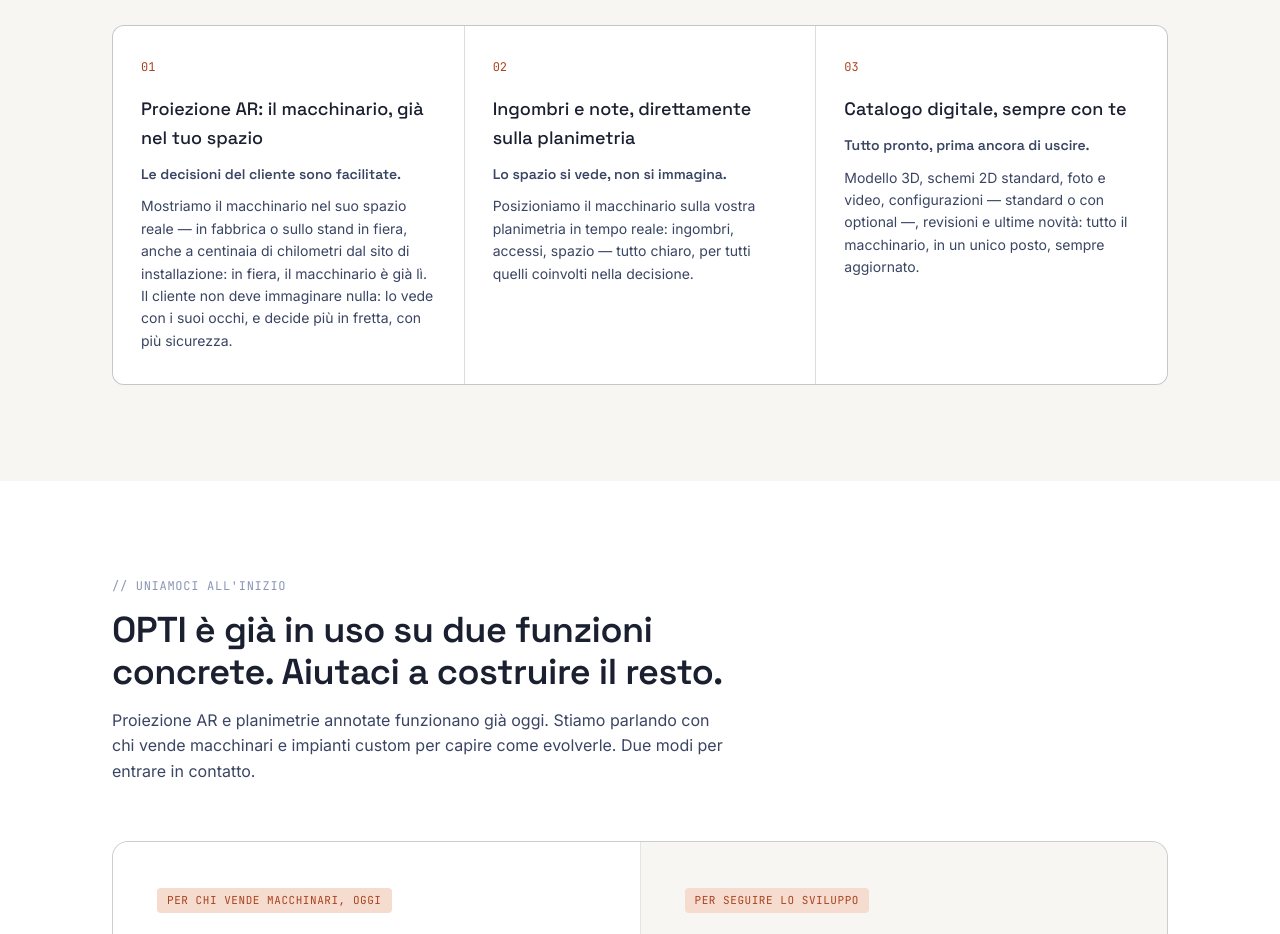
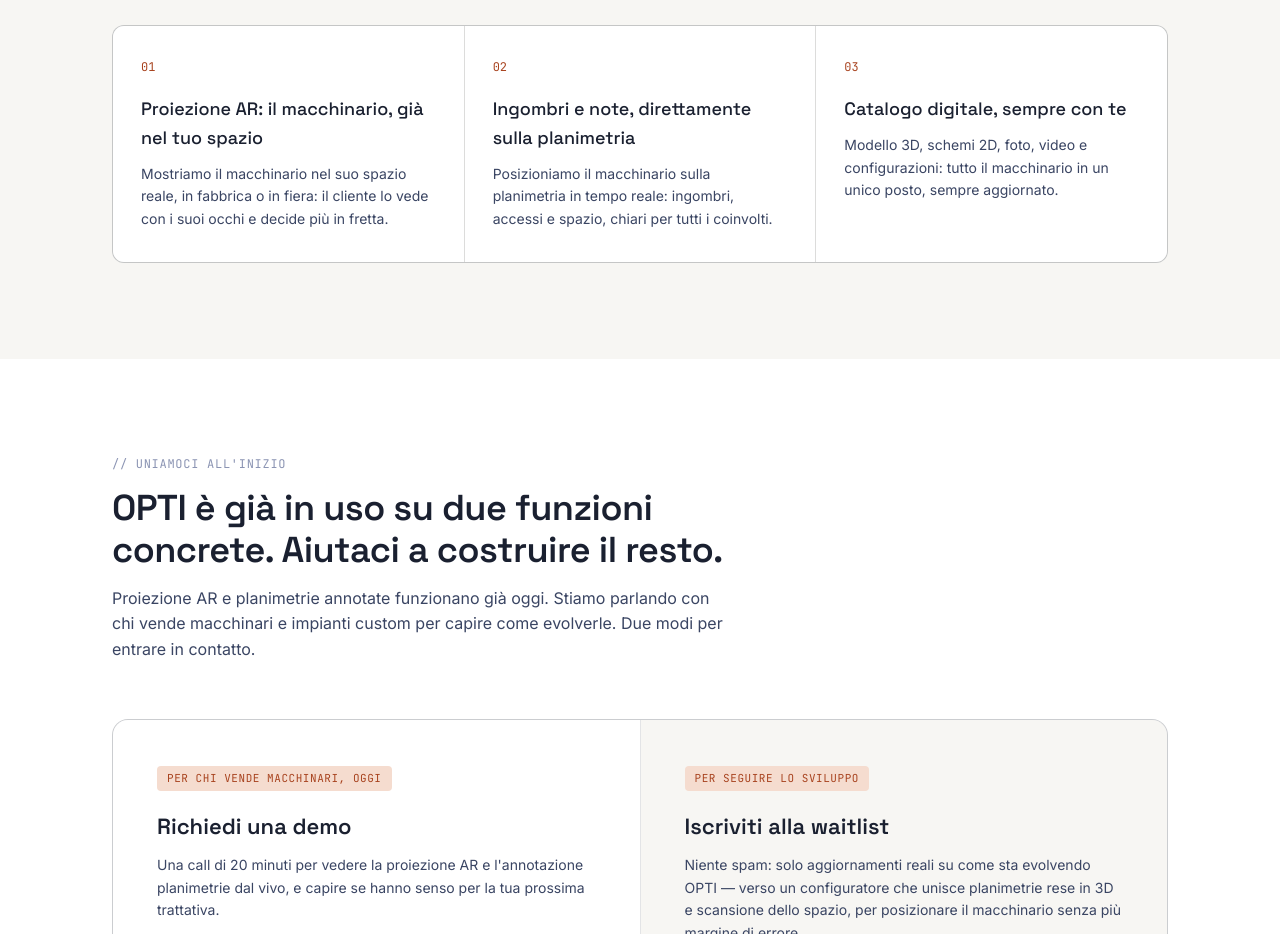
Before and after one commit to matteo-maggi/opti-landing, a plain HTML site: page index.html in a window 1280 px wide. Shown: the part 1880-2814 px from the top of the page. Drawn offline with Linux system fonts and the light colour scheme.

Commit message:
adjusted solution section

```diff
--- a/index.html
+++ b/index.html
@@ -228,7 +228,6 @@
   .value-card:hover{background:var(--navy-50); transform:translateY(-3px);}
   .value-card .pn{font-family:var(--mono); font-size:12px; color:var(--coral-dark); margin-bottom:18px; display:block;}
   .value-card h3{font-family:var(--display); font-weight:500; font-size:18px; margin-bottom:10px; color:var(--navy-900);}
-  .value-punch{font-family:var(--display); font-weight:600; font-size:14px; color:var(--coral-dark); margin-bottom:10px;}
   .value-card p{font-size:14px; color:var(--navy-600); line-height:1.6;}
 
   /* ---------- how it works detailed ---------- */
@@ -397,20 +396,17 @@
       <div class="value-card">
         <span class="pn">01</span>
         <h3>Proiezione AR: il macchinario, già nel tuo spazio</h3>
-        <p class="value-punch">Le decisioni del cliente sono facilitate.</p>
-        <p>Mostriamo il macchinario nel suo spazio reale — in fabbrica o sullo stand in fiera, anche a centinaia di chilometri dal sito di installazione: in fiera, il macchinario è già lì. Il cliente non deve immaginare nulla: lo vede con i suoi occhi, e decide più in fretta, con più sicurezza.</p>
+        <p>Mostriamo il macchinario nel suo spazio reale, in fabbrica o in fiera: il cliente lo vede con i suoi occhi e decide più in fretta.</p>
       </div>
       <div class="value-card">
         <span class="pn">02</span>
         <h3>Ingombri e note, direttamente sulla planimetria</h3>
-        <p class="value-punch">Lo spazio si vede, non si immagina.</p>
-        <p>Posizioniamo il macchinario sulla vostra planimetria in tempo reale: ingombri, accessi, spazio — tutto chiaro, per tutti quelli coinvolti nella decisione.</p>
+        <p>Posizioniamo il macchinario sulla planimetria in tempo reale: ingombri, accessi e spazio, chiari per tutti i coinvolti.</p>
       </div>
       <div class="value-card">
         <span class="pn">03</span>
         <h3>Catalogo digitale, sempre con te</h3>
-        <p class="value-punch">Tutto pronto, prima ancora di uscire.</p>
-        <p>Modello 3D, schemi 2D standard, foto e video, configurazioni — standard o con optional —, revisioni e ultime novità: tutto il macchinario, in un unico posto, sempre aggiornato.</p>
+        <p>Modello 3D, schemi 2D, foto, video e configurazioni: tutto il macchinario in un unico posto, sempre aggiornato.</p>
       </div>
     </div>
   </div>
```
